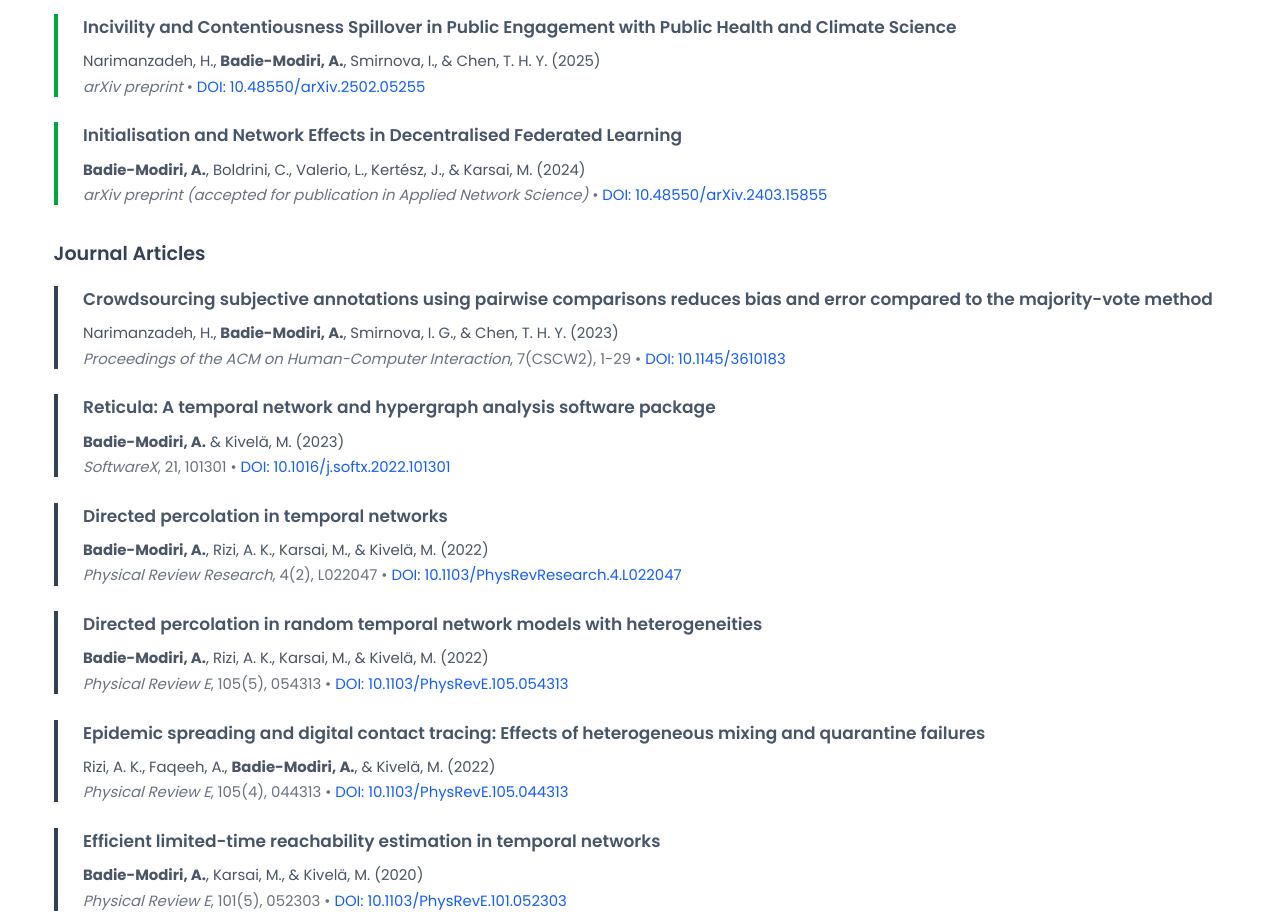
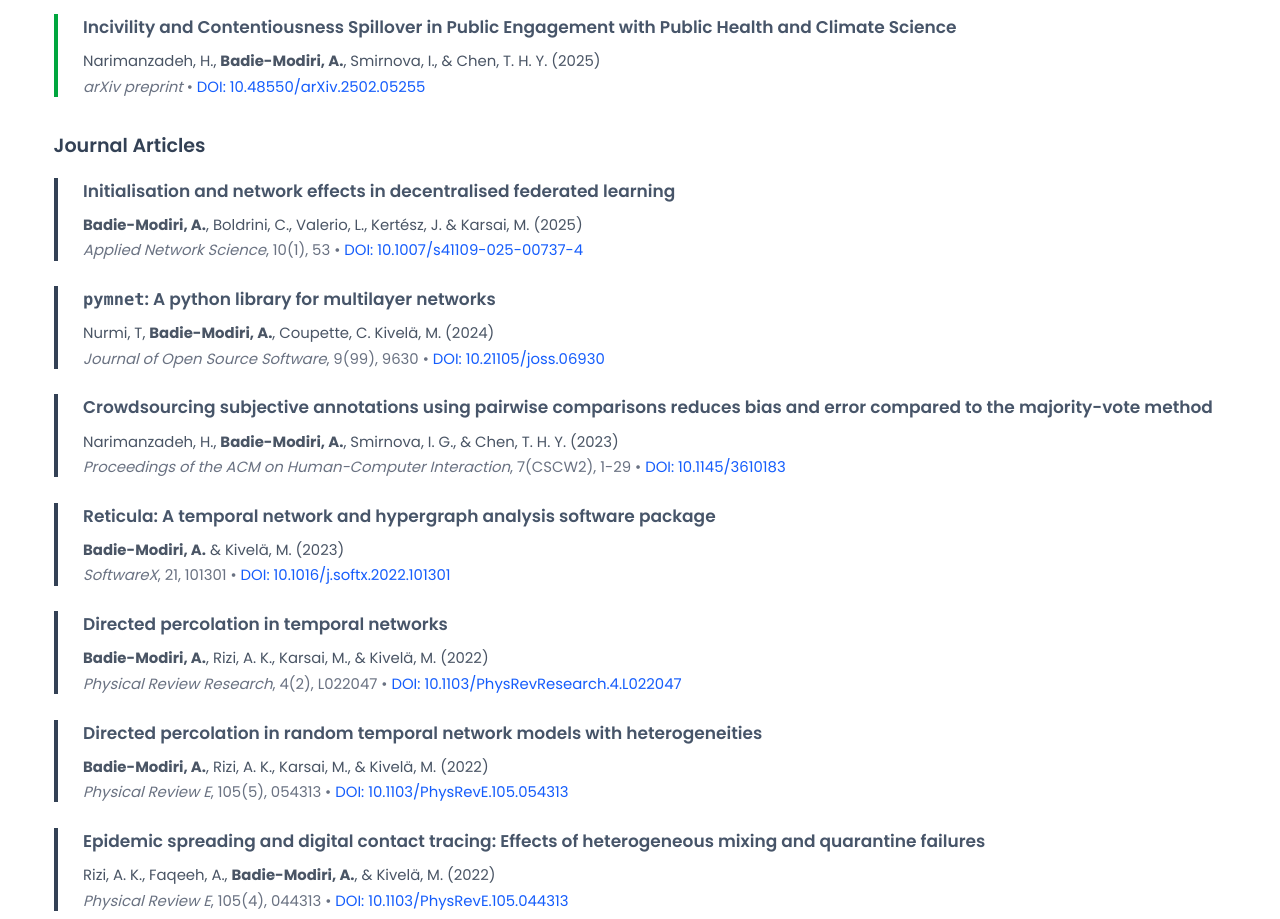
Before and after one commit to arashbm/arash.network, a website: page index.html in a window 1280 px wide. Shown: the part 3575-4494 px from the top of the page. Drawn offline with nearby package versions, Linux system fonts and the light colour scheme; files that its build step writes are made by us from their sources.

Commit message:
add new-ish articles

```diff
--- a/index.html
+++ b/index.html
@@ -261,21 +261,33 @@
                 href="https://doi.org/10.48550/arXiv.2502.05255" target="_blank">DOI:
                 10.48550/arXiv.2502.05255</a></p>
           </div>
-
-          <div class="border-l-4 border-green-600 pl-6 mb-6">
-            <h4 class="font-semibold text-academic-gray mb-2">Initialisation and
-              Network Effects in Decentralised Federated Learning</h4>
-            <p class="text-sm text-gray-600 mb-1"><strong>Badie-Modiri, A.</strong>,
-              Boldrini, C., Valerio, L., Kertész, J., & Karsai, M. (2024)</p>
-            <p class="text-gray-500 text-sm mb-2"><em>arXiv preprint (accepted for publication in Applied Network
-                Science)</em> • <a href="https://doi.org/10.48550/arXiv.2403.15855" target="_blank">DOI:
-                10.48550/arXiv.2403.15855</a></p>
-          </div>
         </div>
 
         <!-- Journal Articles -->
         <div class="mb-8">
           <h3 class="text-lg font-semibold text-academic-blue mb-4">Journal Articles</h3>
+          <div class="border-l-4 border-academic-blue pl-6 mb-6">
+            <h4 class="font-semibold text-academic-gray mb-2">Initialisation and network effects in decentralised
+              federated learning</h4>
+            <p class="text-sm text-gray-600 mb-1"><strong>Badie-Modiri, A.</strong>, Boldrini, C., Valerio, L., Kertész,
+              J. & Karsai, M. (2025)
+            </p>
+            <p class="text-gray-500 text-sm mb-2"><em>Applied Network Science</em>, 10(1), 53 • <a
+                href="https://doi.org/10.1007/s41109-025-00737-4" target="_blank">DOI: 10.1007/s41109-025-00737-4</a>
+            </p>
+          </div>
+
+          <div class="border-l-4 border-academic-blue pl-6 mb-6">
+            <h4 class="font-semibold text-academic-gray mb-2"><code>pymnet</code>: A python library for multilayer
+              networks</h4>
+            <p class="text-sm text-gray-600 mb-1">Nurmi, T, <strong>Badie-Modiri, A.</strong>, Coupette, C. Kivelä, M.
+              (2024)
+            </p>
+            <p class="text-gray-500 text-sm mb-2"><em>Journal of Open Source Software</em>, 9(99), 9630 • <a
+                href="https://doi.org/10.21105/joss.06930" target="_blank">DOI: 10.21105/joss.06930</a>
+            </p>
+          </div>
+
           <div class="border-l-4 border-academic-blue pl-6 mb-6">
             <h4 class="font-semibold text-academic-gray mb-2">Crowdsourcing
               subjective annotations using pairwise comparisons reduces bias
```
